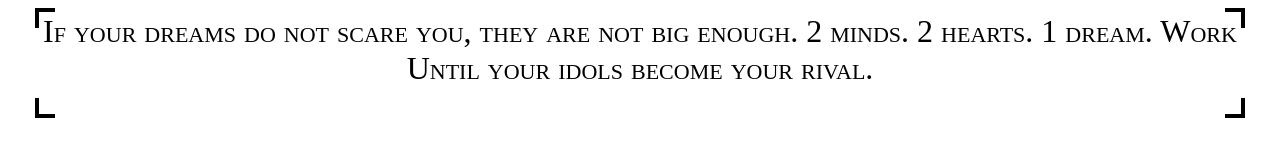
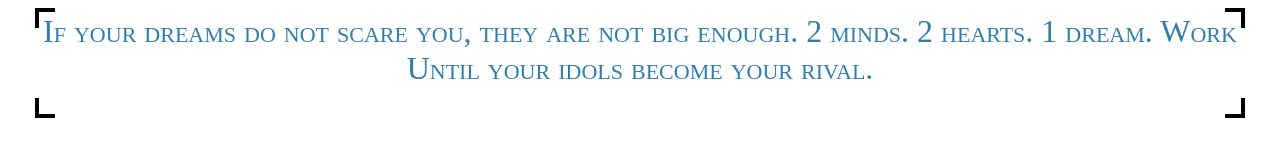
Before and after one commit to lifeisconfuzion/notion., a plain HTML site: page index.html in a window 1280 px wide. Drawn offline with Linux system fonts and the light colour scheme.

Commit message:
index.html

```diff
--- a/index.html
+++ b/index.html
@@ -9,7 +9,7 @@
 
         .widget {
             padding: 5px 5px ;
-            color: #000000;
+            color: #337ea9;
             text-align: center;
                 max-width: 95%;
             margin: auto;
```
